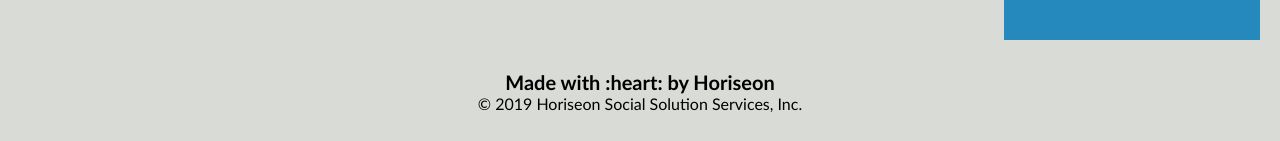
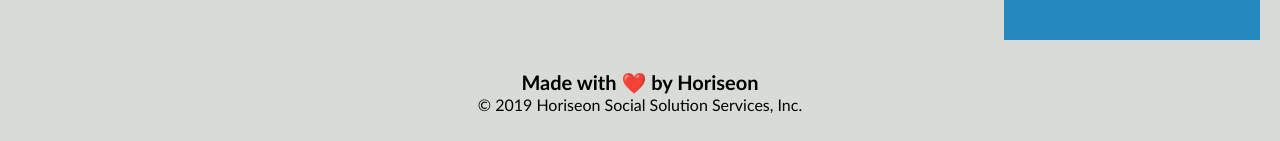
Before and after one commit to tashmayor/CodeRefactorChallengeTashMayor, a plain HTML site: page index.html in a window 1280 px wide. Shown: the part 1879-2020 px from the top of the page. Drawn offline with Linux system fonts and the light colour scheme.

Commit message:
updating html

```diff
--- a/index.html
+++ b/index.html
@@ -87,7 +87,7 @@
     </div>
     </aside>
     <footer class="footer">
-        <h2>Made with :heart:️ by Horiseon</h2>
+        <h2>Made with ❤️️ by Horiseon</h2>
         <p>
             &copy; 2019 Horiseon Social Solution Services, Inc.
         </p>
```
